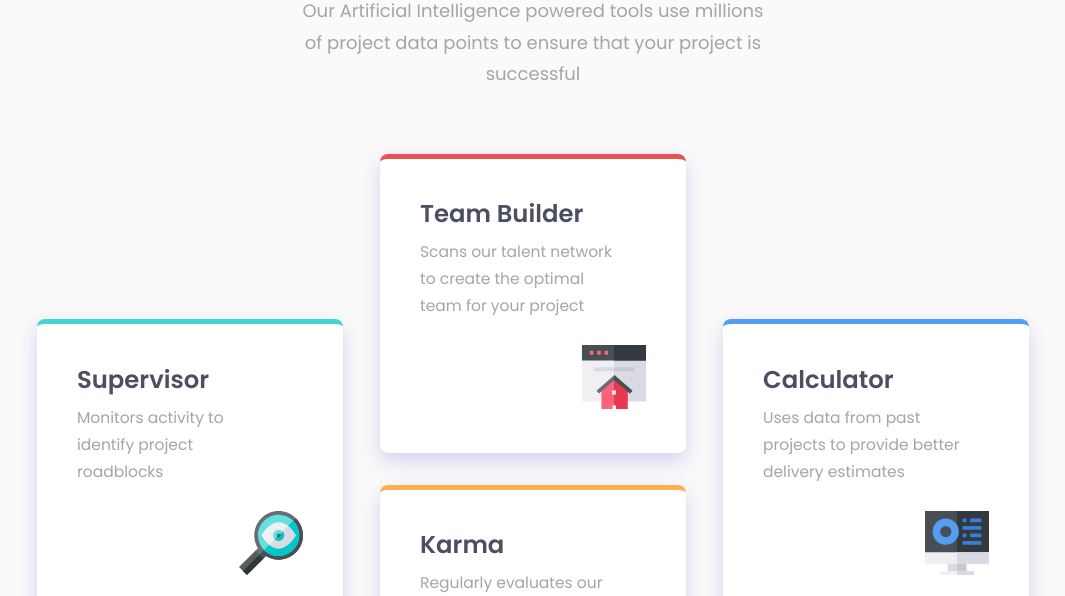
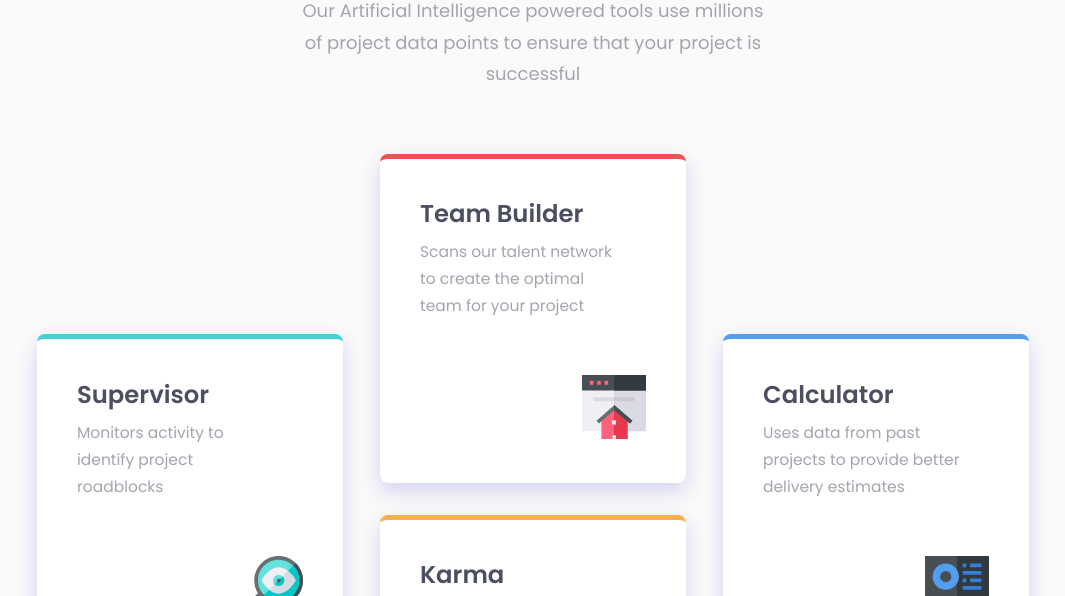
Before and after one commit to ximenavf92/frontend-mentor-challenges, a plain HTML site: page 1-four-card-feature/index.html in a window 1280 px wide. Shown: the part 181-777 px from the top of the page, without its empty margins (107-1172 px from the left). Drawn offline with Linux system fonts and the light colour scheme.

Commit message:
minor spacing fix between description & icon in cards (per Joshua's suggestion)

```diff
--- a/1-four-card-feature/styles.css
+++ b/1-four-card-feature/styles.css
@@ -41,7 +41,6 @@ h1 span {
 .intro-description {
     margin: 0 auto;
     width: 90%;
-    /* font-size: calc(17px + (19 - 17) * ((100vw - 320px) / (1920 - 320))); */
     font-size: 18px;
     line-height: 1.75em;
 }
@@ -50,9 +49,9 @@ h1 span {
     height: auto;
     display: grid;
     -webkit-box-pack: center;
-            justify-content: center;
+    justify-content: center;
     gap: 0;
-    margin: 3em 1em 5em;
+    margin: 3em auto 5em;
 }
 
 .service-card {
@@ -67,7 +66,7 @@ h1 span {
     display: grid;
     grid-template-columns: repeat(2, 1fr);
     grid-template-rows: 2fr 1fr;
-    gap: 10px 0;
+    grid-gap: 40px 0;
 }
 
 .service-card:hover {
```
